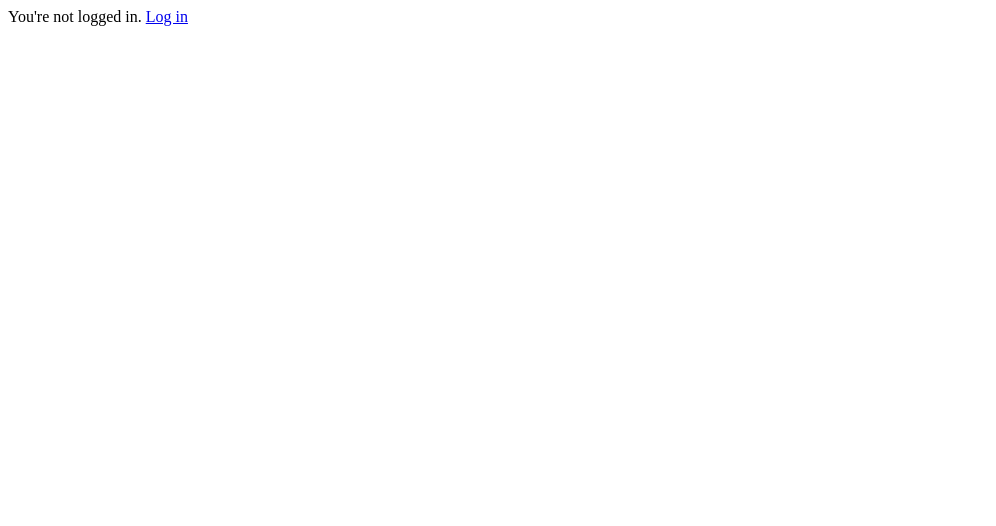
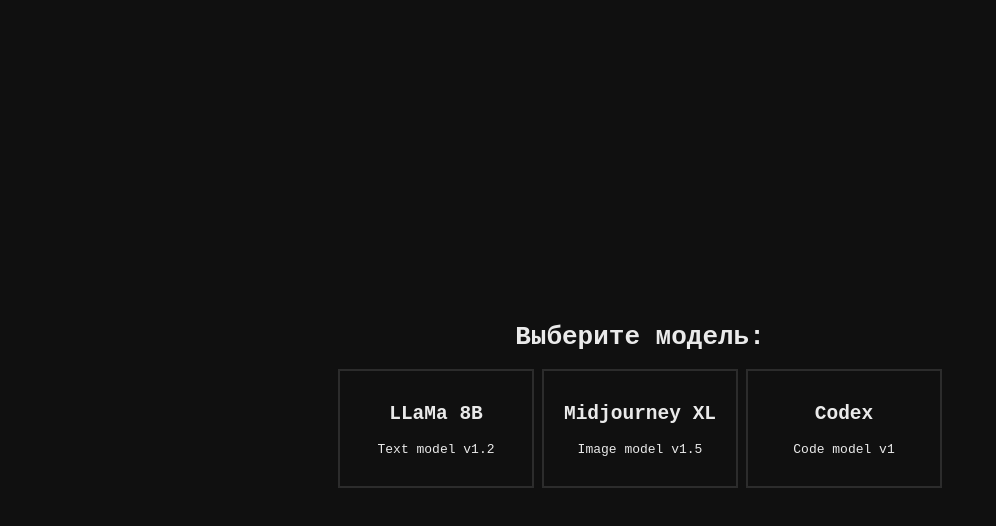
Before and after one commit to NeurNet/Neur.Client.Web, a React (Vite) app: page / in a window 1280 px wide. Shown: the top 526 px of the page, without its empty margins (0-996 px from the left). Built offline with nearby package versions, Linux system fonts and the light colour scheme; no server answers.

Commit message:
Add structure and styles for MVP

```diff
--- a/src/index.scss
+++ b/src/index.scss
@@ -0,0 +1,6 @@
+body {
+  font-family: monospace;
+  margin: 0;
+  background-color: #101010;
+  color: #eaeaea;
+}
--- /dev/null
+++ b/src/pages/Chat.module.scss
@@ -0,0 +1,12 @@
+.form {
+  position: fixed;
+  bottom: 16px;
+  left: 50%;
+  transform: translateX(-50%);
+  display: flex;
+  gap: 8px;
+
+  & input:first-child {
+    width: 360px;
+  }
+}
--- a/src/pages/Chat.tsx
+++ b/src/pages/Chat.tsx
@@ -1,5 +1,21 @@
+import { useState, type FormEvent } from 'react';
+import classes from './Chat.module.scss';
+
 function Chat() {
-  return <div>Chat page</div>;
+  const [prompt, setPrompt] = useState('');
+
+  const onSubmit = (e: FormEvent) => {
+    e.preventDefault();
+  };
+
+  return (
+    <div>
+      <form onSubmit={onSubmit} className={classes.form}>
+        <input type="text" placeholder="Prompt" onChange={(e) => setPrompt(e.target.value)} />
+        <input type="submit" value="Generate" />
+      </form>
+    </div>
+  );
 }
 
 export default Chat;
--- /dev/null
+++ b/src/pages/ModelList.module.scss
@@ -0,0 +1,27 @@
+.wrapper {
+  display: flex;
+  flex-direction: column;
+  align-items: center;
+  justify-content: center;
+  height: 100vh;
+}
+
+.models {
+  display: flex;
+  flex-wrap: wrap;
+  justify-content: center;
+  gap: 8px;
+}
+
+.model {
+  border: 2px solid #2c2c2c;
+  padding: 16px;
+  margin-bottom: 8px;
+  cursor: pointer;
+  width: 160px;
+  text-align: center;
+
+  &:hover {
+    background-color: #2c2c2c;
+  }
+}
--- a/src/pages/ModelList.tsx
+++ b/src/pages/ModelList.tsx
@@ -1,9 +1,23 @@
-import { Link } from 'react-router-dom';
+import classes from './ModelList.module.scss';
 
 function ModelList() {
   return (
-    <div>
-      You&apos;re not logged in. <Link to="/login">Log in</Link>
+    <div className={classes.wrapper}>
+      <h1>Выберите модель:</h1>
+      <div className={classes.models}>
+        <div className={classes.model}>
+          <h2>LLaMa 8B</h2>
+          <p>Text model v1.2</p>
+        </div>
+        <div className={classes.model}>
+          <h2>Midjourney XL</h2>
+          <p>Image model v1.5</p>
+        </div>
+        <div className={classes.model}>
+          <h2>Codex</h2>
+          <p>Code model v1</p>
+        </div>
+      </div>
     </div>
   );
 }
```
